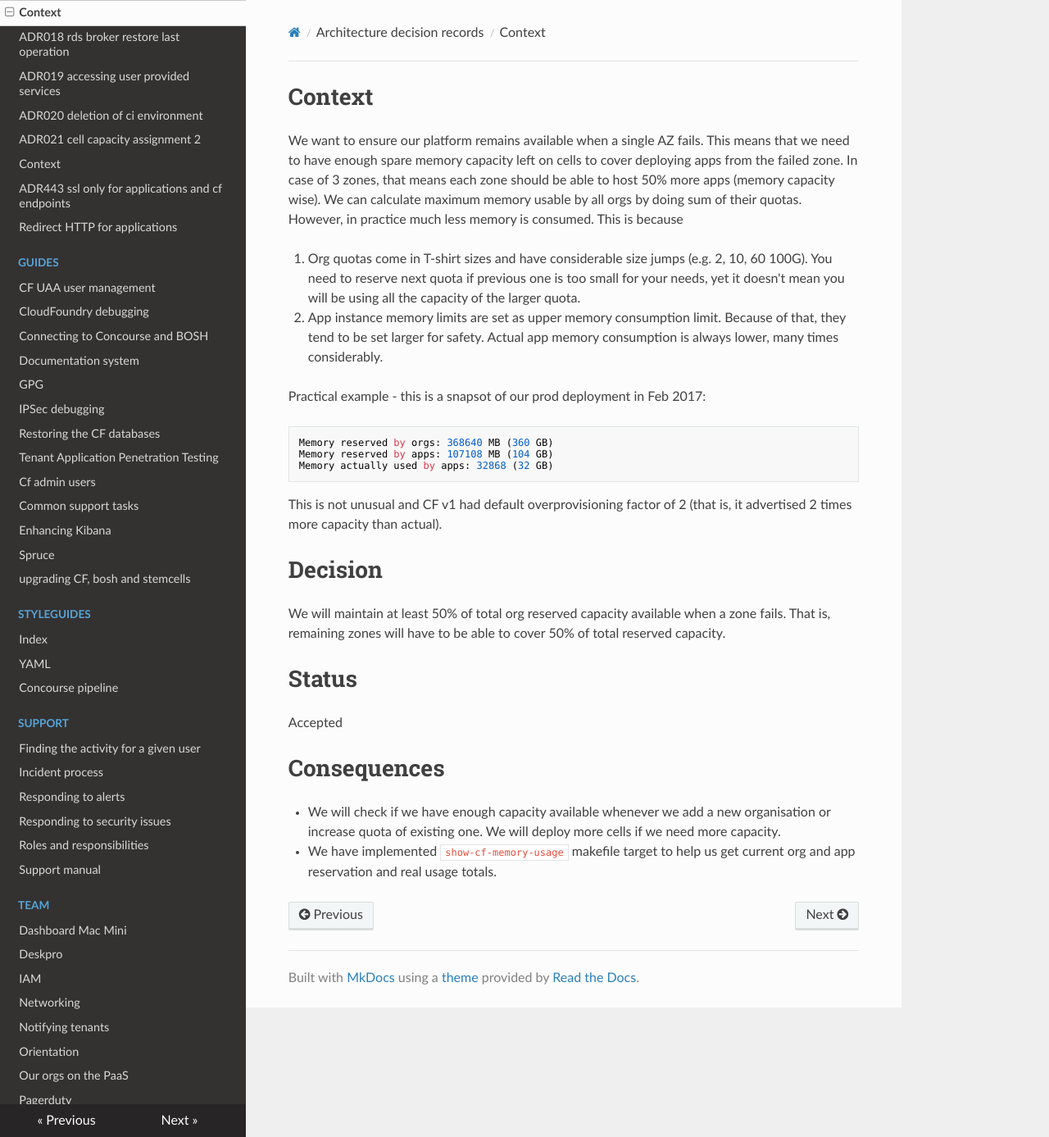
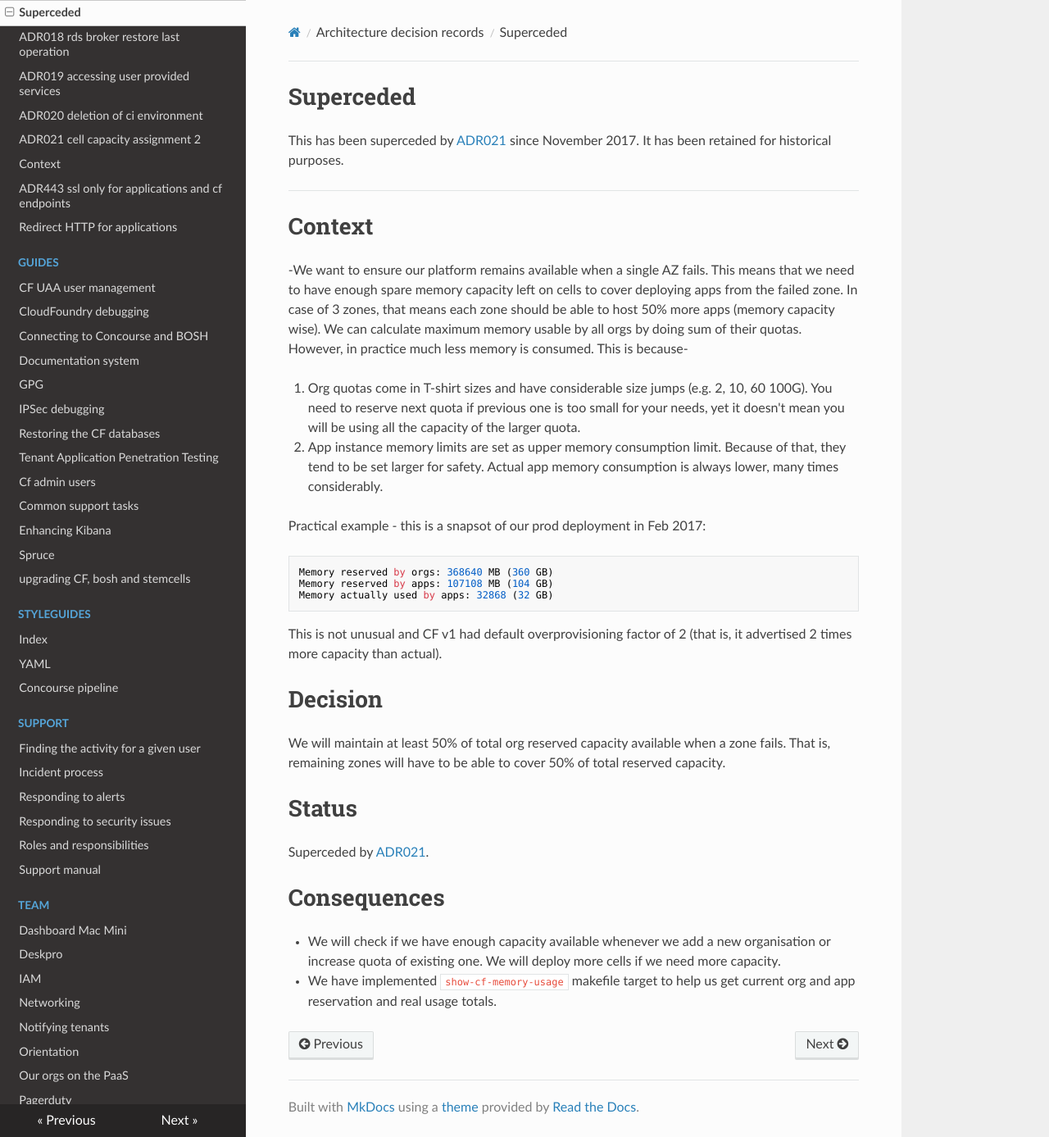
Before and after one commit to alphagov/paas-team-manual, an MkDocs documentation site: the page built from docs/architecture_decision_records/ADR017-cell-capacity-assignment.md, in a window 1280 px wide and 1387 px high. Shown: the whole window at 82% size. Built offline with MkDocs 1.6.1, drawn with Linux system fonts in a browser that asks for light colours; nearby versions of some CDN libraries.

Commit message:
Note that ADR017 is superceded

```diff
--- a/docs/architecture_decision_records/ADR017-cell-capacity-assignment.md
+++ b/docs/architecture_decision_records/ADR017-cell-capacity-assignment.md
@@ -1,7 +1,16 @@
+
+Superceded
+==========
+
+This has been superceded by [ADR021](/architecture_decision_records/ADR021-cell-capacity-assignment-2/) since November 2017. It has been retained for historical purposes.
+
+------------------------
+
+
 Context
 =======
 
-We want to ensure our platform remains available when a single AZ fails. This means that we need to have enough spare memory capacity left on cells to cover deploying apps from the failed zone. In case of 3 zones, that means each zone should be able to host 50% more apps (memory capacity wise). We can calculate maximum memory usable by all orgs by doing sum of their quotas. However, in practice much less memory is consumed. This is because
+-We want to ensure our platform remains available when a single AZ fails. This means that we need to have enough spare memory capacity left on cells to cover deploying apps from the failed zone. In case of 3 zones, that means each zone should be able to host 50% more apps (memory capacity wise). We can calculate maximum memory usable by all orgs by doing sum of their quotas. However, in practice much less memory is consumed. This is because-
 
 1. Org quotas come in T-shirt sizes and have considerable size jumps (e.g. 2, 10, 60 100G). You need to reserve next quota if previous one is too small for your needs, yet it doesn't mean you will be using all the capacity of the larger quota.
 1. App instance memory limits are set as upper memory consumption limit. Because of that, they tend to be set larger for safety. Actual app memory consumption is always lower, many times considerably.
@@ -24,7 +33,7 @@ We will maintain at least 50% of total org reserved capacity available when a zo
 Status
 ======
 
-Accepted
+Superceded by [ADR021](/architecture_decision_records/ADR021-cell-capacity-assignment-2/).
 
 Consequences
 ============
```
